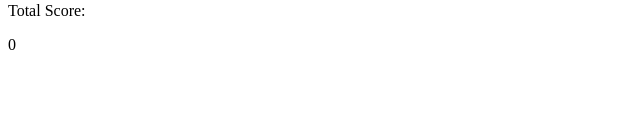
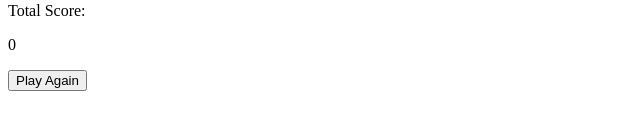
Before and after one commit to venturinn/trybe-project-trivia, a React (Create React App) app: page /feedback in a window 1280 px wide. Shown: the part 496-626 px from the top of the page, without its empty margins (0-640 px from the left). Built offline with nearby package versions, Linux system fonts and the light colour scheme.

Commit message:
feat: requirement 16 done

```diff
--- a/src/pages/Feedback.jsx
+++ b/src/pages/Feedback.jsx
@@ -1,12 +1,23 @@
 import React from 'react';
 import { connect } from 'react-redux';
 import PropTypes from 'prop-types';
+import { Redirect } from 'react-router-dom/cjs/react-router-dom.min';
 import Header from '../components/Header';
 
 class Feedback extends React.Component {
+    state = {
+      redirectToLogin: false,
+    }
+
     render() {
       const { assertions, score } = this.props;
+      const { redirectToLogin } = this.state;
       const minAssertions = 3;
+
+      if (redirectToLogin) {
+        return <Redirect to="/" />;
+      }
+
       return (
         <div>
           <Header />
@@ -21,6 +32,13 @@ class Feedback extends React.Component {
           <p data-testid="feedback-total-score">
             {score}
           </p>
+          <button
+            type="button"
+            data-testid="btn-play-again"
+            onClick={ () => { this.setState({ redirectToLogin: true }); } }
+          >
+            Play Again
+          </button>
         </div>
       );
     }
--- a/src/pages/Login.jsx
+++ b/src/pages/Login.jsx
@@ -4,6 +4,7 @@ import { Redirect } from 'react-router-dom/cjs/react-router-dom.min';
 import PropTypes from 'prop-types';
 import addPlayer from '../redux/actions/player';
 import fetchToken from '../redux/actions/token';
+import addScore from '../redux/actions/score';
 
 class Login extends React.Component {
   state = {
@@ -31,13 +32,13 @@ class Login extends React.Component {
 
   clickButtonPlay = async (event) => {
     event.preventDefault();
-    const { addPlayerDispatch, tokenDispatch } = this.props;
+    const { addPlayerDispatch, tokenDispatch, resetPlayerScore } = this.props;
 
     const { name, email } = this.state;
     addPlayerDispatch(name, email);
 
     await tokenDispatch();
-
+    resetPlayerScore();
     this.setState({ redirectToGame: true });
   };
 
@@ -105,6 +106,7 @@ class Login extends React.Component {
 const mapDispatchToProps = (dispatch) => ({
   tokenDispatch: () => dispatch(fetchToken()),
   addPlayerDispatch: (name, email) => dispatch(addPlayer(name, email)),
+  resetPlayerScore: () => dispatch(addScore(0, 0)),
 });
 
 export default connect(null, mapDispatchToProps)(Login);
@@ -112,4 +114,5 @@ export default connect(null, mapDispatchToProps)(Login);
 Login.propTypes = {
   tokenDispatch: PropTypes.func.isRequired,
   addPlayerDispatch: PropTypes.func.isRequired,
+  resetPlayerScore: PropTypes.func.isRequired,
 };
```
Lines whose indentation alone changed are shown as unchanged.
